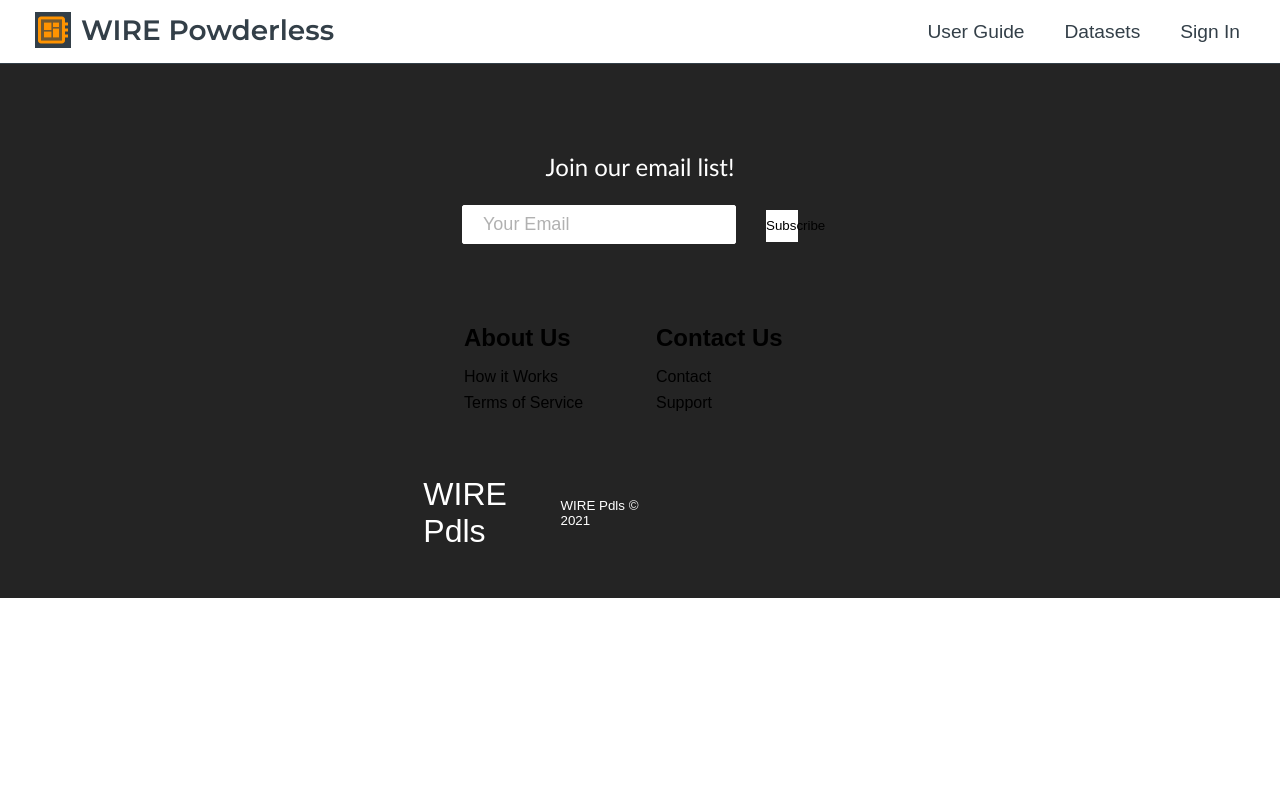
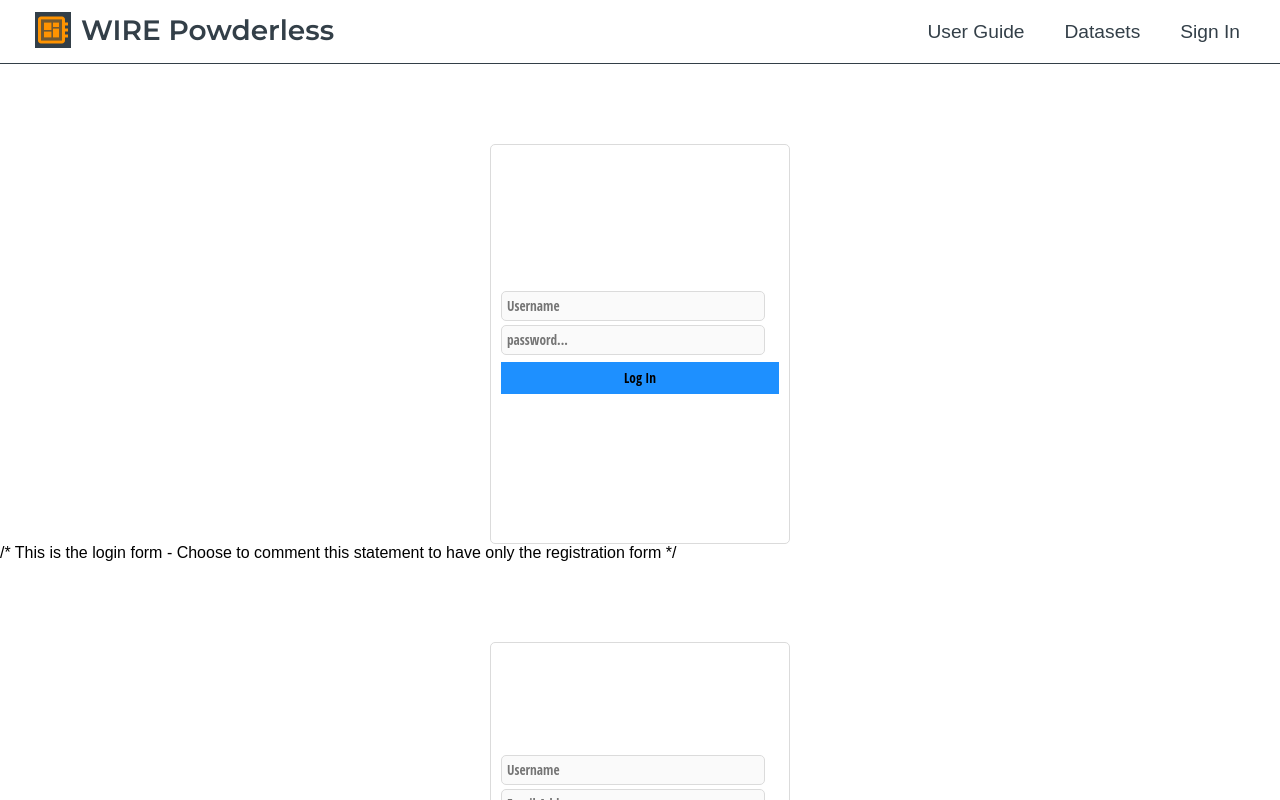
Before and after one commit to sohaibi/EE461L-Project, a React (Create React App) app in the folder Frontend/: page /Login in a window 1280 px wide. Shown: the top 800 px of the page. Built offline with nearby package versions, Linux system fonts and the light colour scheme.

Commit message:
Pushing the Login and Registration Form
The Login and Registration forms have been completed and they work on my end.

```diff
--- a/Frontend/package.json
+++ b/Frontend/package.json
@@ -10,7 +10,8 @@
     "react": "^17.0.1",
     "react-dom": "^17.0.1",
     "react-router-dom": "^5.2.0",
-    "react-scripts": "4.0.3",
+    "react-scripts": "^4.0.3",
+    "scripts": "^0.1.0",
     "web-vitals": "^1.1.0"
   },
   "scripts": {
--- a/Frontend/src/App.js
+++ b/Frontend/src/App.js
@@ -8,6 +8,8 @@ import Home from './Components/Pages/Home';
 import UserGuide from './Components/Pages/UserGuide';
 import Datasets from './Components/Pages/Datasets';
 import Footer from './Components/Footer';
+import Login from './Components/Pages/Login';
+import Register from './Components/Pages/Register';
 
 function App() {
 
@@ -17,10 +19,15 @@ function App() {
     <>
       <Router>
         <Header />
+        <Login />   /* This is the login form - Choose to comment this statement to have only the registration form */
+        <Register/>  /* This is the registration form - Choose to comment this statement to have only the login form */
         <Switch>
-        <Route exact path ='/' component={Home} />
-        <Route path = '/guide' component={UserGuide} />
-        <Route path = '/datasets' component={Datasets} />
+          <Route path="/"><Home /></Route>
+          <Route path ="/" exact component={Home} />
+          <Route path = '/guide'  component={UserGuide} />
+          <Route path = '/datasets'  component={Datasets} />
+          <Route path = '/Login' component={Login} />
+          <Route path ='/Register' component={Register} />
         </Switch>
         <Footer />
       </Router>
--- /dev/null
+++ b/Frontend/src/Components/Pages/Login.css
@@ -0,0 +1,31 @@
+.div-login {
+    width: 300px;
+    height: 400px;
+    display: flex;
+    flex-direction: column;
+    justify-content: space-evenly;
+    margin: 0 auto;
+    border: 1px solid #dbdbdb;
+    border-radius: 5px;
+    padding: 10px;
+    margin-top: 10vh;
+}
+
+input {
+    width: 95%;
+    border: 1px solid #dbdbdb;
+    padding: 5px;
+    margin: 2px 0;
+    border-radius: 5px;
+    background-color: #fafafa;
+    box-shadow: none;
+    font-family: 'Open Sans Condensed', sans-serif;
+}
+
+button {
+    width: 100%;
+    margin: 5px 0;
+    background-color: dodgerblue;
+    font-family: 'Open Sans Condensed', sans-serif;
+    padding: 5px;
+}
--- /dev/null
+++ b/Frontend/src/Components/Pages/Login.js
@@ -0,0 +1,38 @@
+import React from 'react';
+import './Login.css';
+
+
+ class Login extends React.Component {
+
+    state = {
+        username: '',
+        pwd: '',
+    }
+
+
+
+    handleChange = (e) => {
+        const {name, value} = e.target
+        this.setState({[name]: value})
+    }
+
+    handleSubmit = (e) => {
+        e.preventDefault()
+    }
+
+   render() {
+    return(
+        <div className='div-login'>
+            <div className>
+                <form onSubmit = {this.handleSubmit}>
+                    <input type='Username' name='Username' placeholder='Username' required onChange={this.handleChange} />
+                    <input type='password' name='pwd' placeholder='password...' required onChange = {this.handleChange} />
+                    <button onSubmit = {this.handleSubmit}>Log In</button>
+                </form>
+            </div>
+        </div>
+      )
+   }
+ }
+
+ export default Login;
--- /dev/null
+++ b/Frontend/src/Components/Pages/Register.css
@@ -0,0 +1,31 @@
+.div-login {
+    width: 300px;
+    height: 400px;
+    display: flex;
+    flex-direction: column;
+    justify-content: space-evenly;
+    margin: 0 auto;
+    border: 1px solid #dbdbdb;
+    border-radius: 5px;
+    padding: 10px;
+    margin-top: 10vh;
+}
+
+input {
+    width: 95%;
+    border: 1px solid #dbdbdb;
+    padding: 5px;
+    margin: 2px 0;
+    border-radius: 5px;
+    background-color: #fafafa;
+    box-shadow: none;
+    font-family: 'Open Sans Condensed', sans-serif;
+}
+
+button {
+    width: 100%;
+    margin: 5px 0;
+    background-color: dodgerblue;
+    font-family: 'Open Sans Condensed', sans-serif;
+    padding: 5px;
+}
--- /dev/null
+++ b/Frontend/src/Components/Pages/Register.js
@@ -0,0 +1,39 @@
+import React from 'react';
+import './Register.css';
+
+class Register extends React.Component
+{
+    state = {
+        Username: '',
+        Email:'',
+        Password:'',
+        ConfirmPassword:'',
+    }
+
+    handleChange = (e) => {
+        const {name, value} = e.target
+        this.setState({[name]: value})
+    }
+
+    handleSubmit = (e) => {
+        e.preventDefault()
+    }
+
+    render() {
+        return(
+            <div className='div-login'>
+                <div className>
+                    <form onSubmit = {this.handleSubmit}>
+                        <input type='Username' name='Username' placeholder='Username' required onChange={this.handleChange} />
+                        <input type='Email' name='Email' placeholder='Email Address...' required onChange = {this.handleChange} />
+                        <input type='Password' name='pwd' placeholder='password...' required onChange = {this.handleChange} />
+                        <input type='Confirm Password' name='pwd' placeholder='Confirm password...' required onChange = {this.handleChange} />
+                        <button onSubmit = {this.handleSubmit}>Sign Up</button>
+                    </form>
+                </div>
+            </div>
+          )
+       }
+}
+
+export default Register;
```
Also changed, not shown: 1 other file (tests, documents, lock files or other folders). Lines whose indentation alone changed are shown as unchanged.
